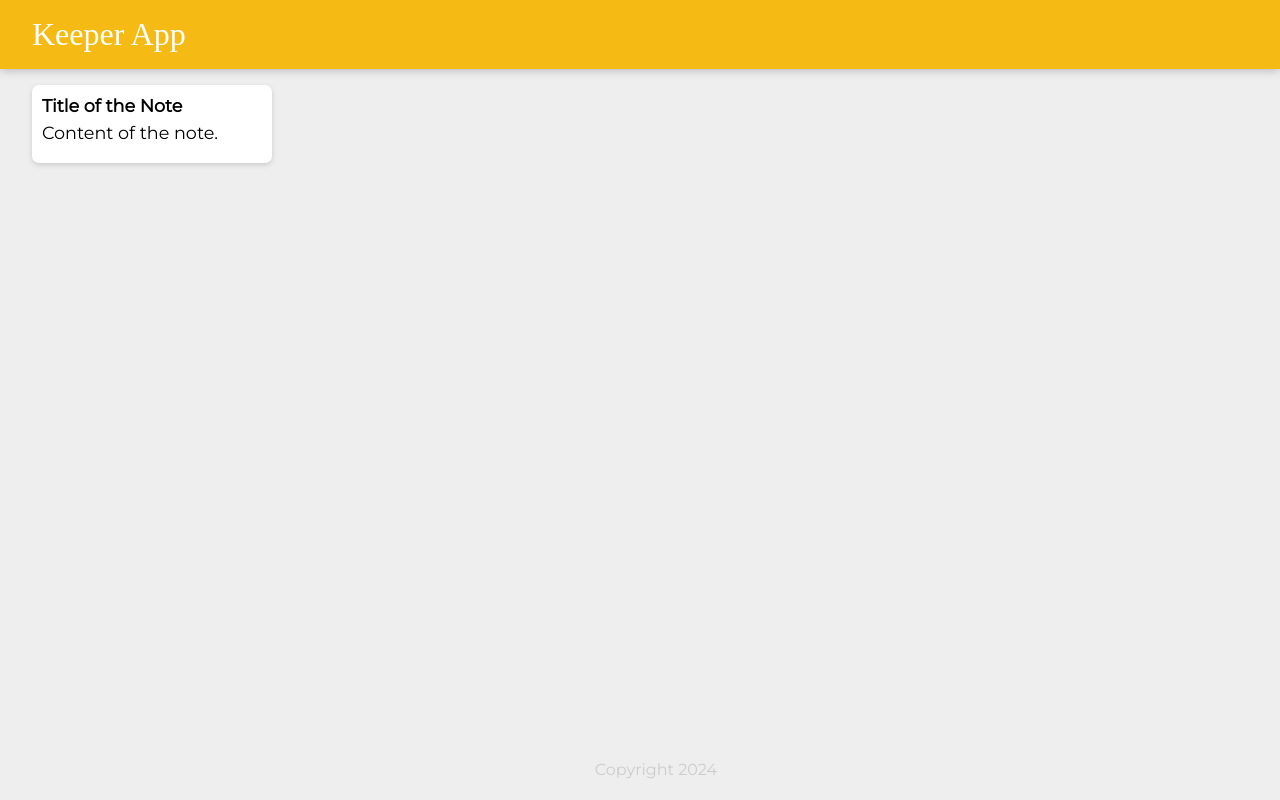
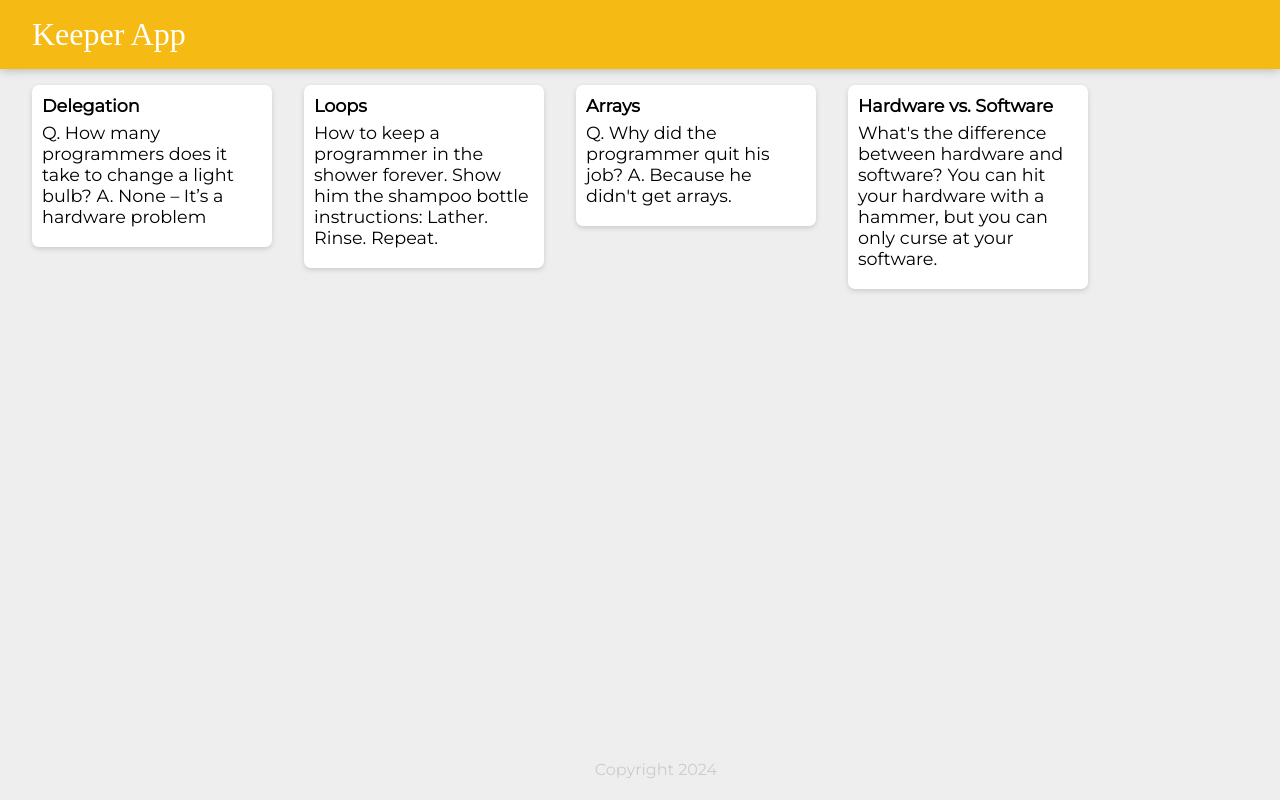
Before and after one commit to jakyd777/my-app, a React (Create React App) app: page / in a window 1280 px wide. Built offline with nearby package versions, Linux system fonts and the light colour scheme; a web font is replaced by a local one.

Commit message:
Add note.js plus create mapping for Notes

```diff
--- a/src/components/App.jsx
+++ b/src/components/App.jsx
@@ -2,13 +2,23 @@ import React from 'react';
 import Header from './Header';
 import Footer from './Footer';
 import Note from './Note';
+import notes from '../notes';
+
 
 function App() {
-    return <div>
-        <Header />
-        <Note />
-        <Footer />
-    </div>
+    return (
+        <div>
+            <Header />
+            {notes.map( note => (
+                <Note
+                    key={note.id}
+                    title={note.title}
+                    content={note.content}
+                />
+            ))}
+            <Footer />
+        </div>
+    );
 }
 
 export default App;
--- a/src/components/Note.jsx
+++ b/src/components/Note.jsx
@@ -1,9 +1,9 @@
 import React from "react";
 
-function Note() {
+function Note(props) {
     return <div className="note">
-        <h1>Title of the Note</h1>
-        <p>Content of the note.</p>
+        <h1>{props.title}</h1>
+        <p>{props.content}</p>
     </div>
 }
 
--- /dev/null
+++ b/src/notes.js
@@ -0,0 +1,28 @@
+const notes = [
+  {
+    key: 1,
+    title: "Delegation",
+    content:
+      "Q. How many programmers does it take to change a light bulb? A. None – It’s a hardware problem"
+  },
+  {
+    key: 2,
+    title: "Loops",
+    content:
+      "How to keep a programmer in the shower forever. Show him the shampoo bottle instructions: Lather. Rinse. Repeat."
+  },
+  {
+    key: 3,
+    title: "Arrays",
+    content:
+      "Q. Why did the programmer quit his job? A. Because he didn't get arrays."
+  },
+  {
+    key: 4,
+    title: "Hardware vs. Software",
+    content:
+      "What's the difference between hardware and software? You can hit your hardware with a hammer, but you can only curse at your software."
+  }
+];
+
+export default notes;
```
